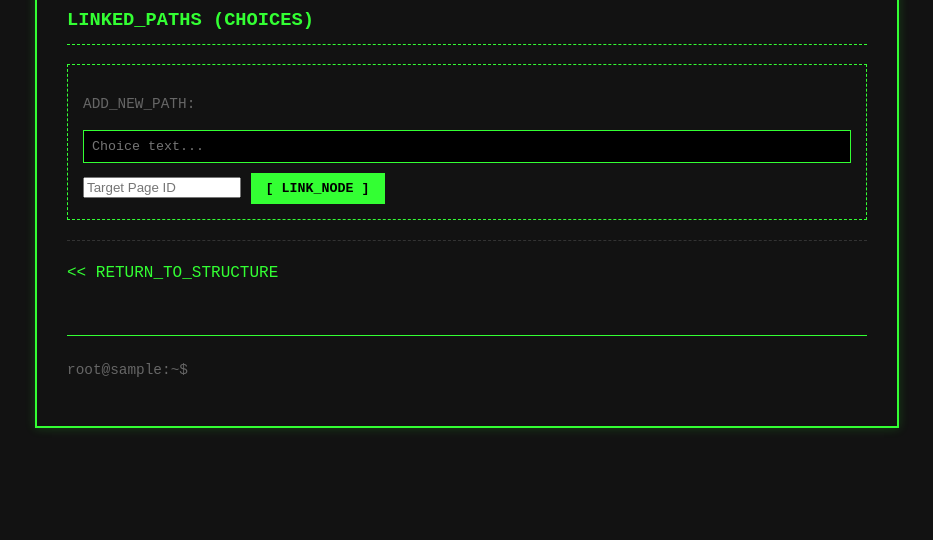
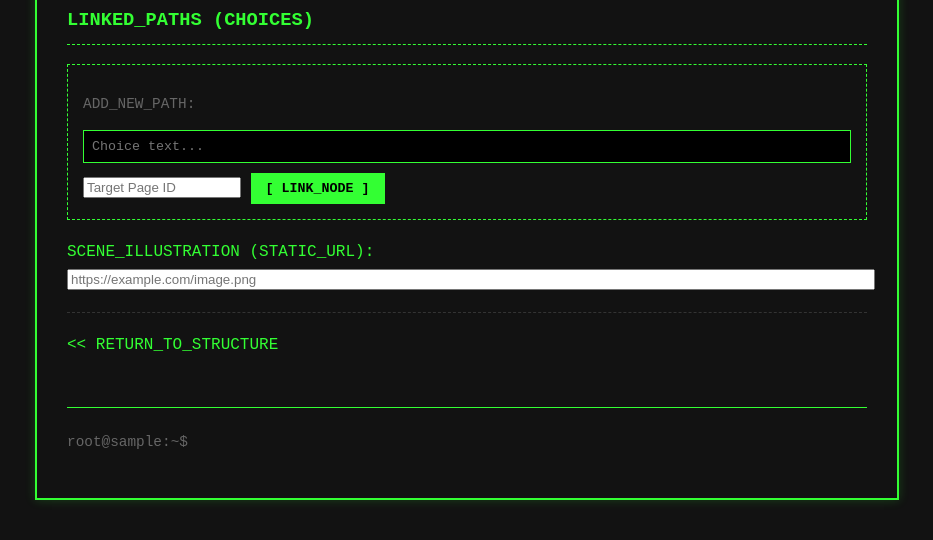
Before and after one commit to cstucke/nahbAdventureBook, a Django app: page /page/1/edit/ in a window 1280 px wide. Shown: the part 617-1157 px from the top of the page, without its empty margins (173-1106 px from the left). Before the commit the page ends 1048 px from the top, so only its background shows below. Run offline with Django 5.2, Linux system fonts and the light colour scheme; the visitor is signed in with stand-in values (Sample User, id 1); data that the repository does not hold is empty.

Commit message:
feat: Implemented illustrations for pages and stories based on the previously implemented structure

```diff
--- a/django_app/game/templates/game/edit_page.html
+++ b/django_app/game/templates/game/edit_page.html
@@ -48,6 +48,14 @@
     </div>
 {% endif %}
 
+<div style="margin-top: 20px;">
+    <label for="illustration_url">SCENE_ILLUSTRATION (STATIC_URL):</label>
+    <input type="url" name="illustration_url" id="illustration_url"
+           value="{{ page.illustration_url|default:'' }}"
+           placeholder="https://example.com/image.png"
+           style="width: 100%; margin-top: 5px;">
+</div>
+
 <div class="separator"></div>
 <a href="{% url 'story_structure' page.story_id %}">&lt;&lt; RETURN_TO_STRUCTURE</a>
 
--- a/django_app/game/templates/game/story_detail.html
+++ b/django_app/game/templates/game/story_detail.html
@@ -3,6 +3,12 @@
 {% block content %}
 <p class="system-msg">LOADING_MODULE_METADATA...</p>
 <br>
+
+{% if story.illustration_url %}
+<div style="margin-bottom: 20px; border-bottom: 1px solid #333; padding-bottom: 20px;">
+    <img src="{{ story.illustration_url }}" style="max-width: 100%; height: 200px; object-fit: cover; border: 1px solid #33ff33;">
+</div>
+{% endif %}
 
 <div style="border: 1px solid #33ff33; padding: 20px; margin-bottom: 20px;">
     <div style="display: flex; justify-content: space-between;">
--- a/django_app/game/views.py
+++ b/django_app/game/views.py
@@ -200,7 +200,8 @@ def edit_page(request, page_id):
         payload = {
             'text': request.POST.get('text'),
             'is_ending': 'is_ending' in request.POST,
-            'ending_label': request.POST.get('ending_label')
+            'ending_label': request.POST.get('ending_label'),
+            'illustration_url': request.POST.get('illustration_url')
         }
         requests.put(
             f"{settings.FLASK_API_URL}/pages/{page_id}",
--- a/flask_api/app/routes/pages.py
+++ b/flask_api/app/routes/pages.py
@@ -43,6 +43,8 @@ def update_page(page_id):
         page.is_ending = data['is_ending']
     if 'ending_label' in data:
         page.ending_label = data['ending_label']
+    if 'illustration_url' in data:
+        page.illustration_url = data['illustration_url']
 
     db.session.commit()
     return jsonify(page.to_dict())
```
Also changed, not shown: django_app/game/templates/game/play.html (+8 -0 lines).
